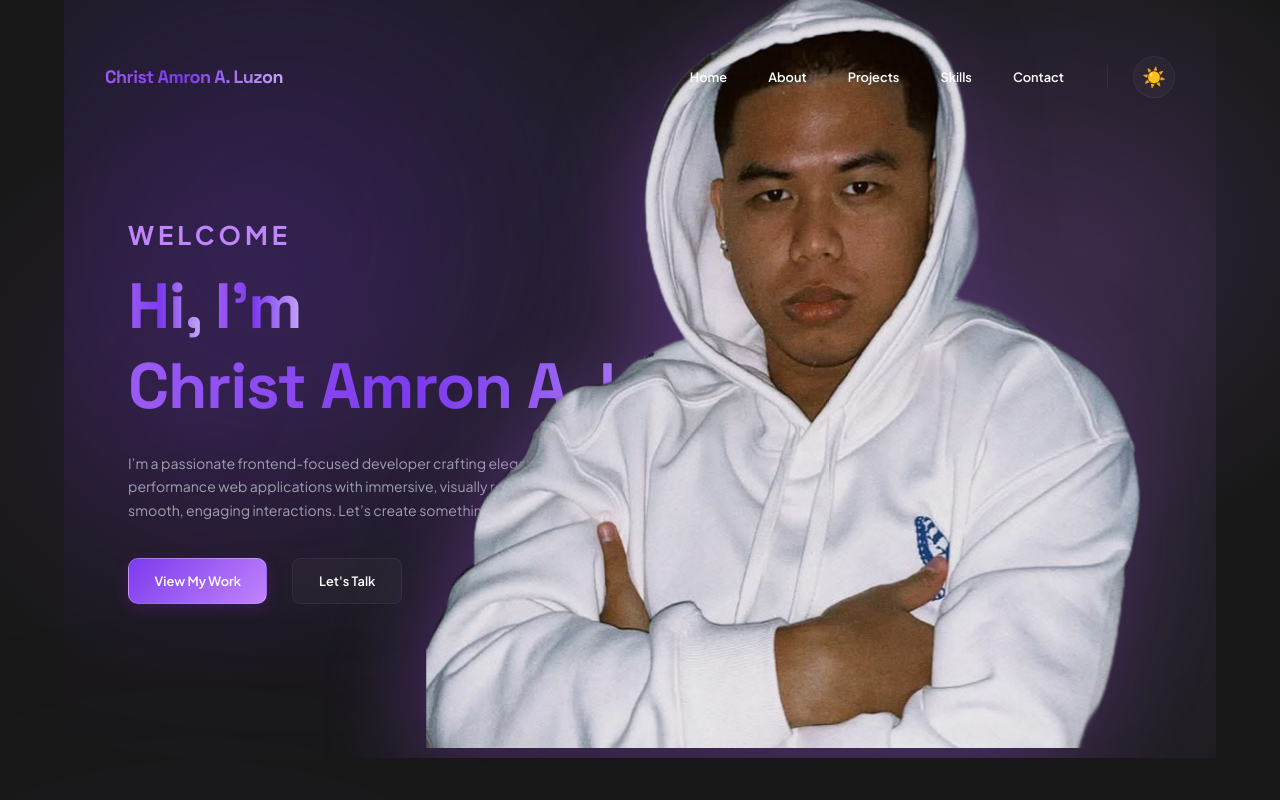
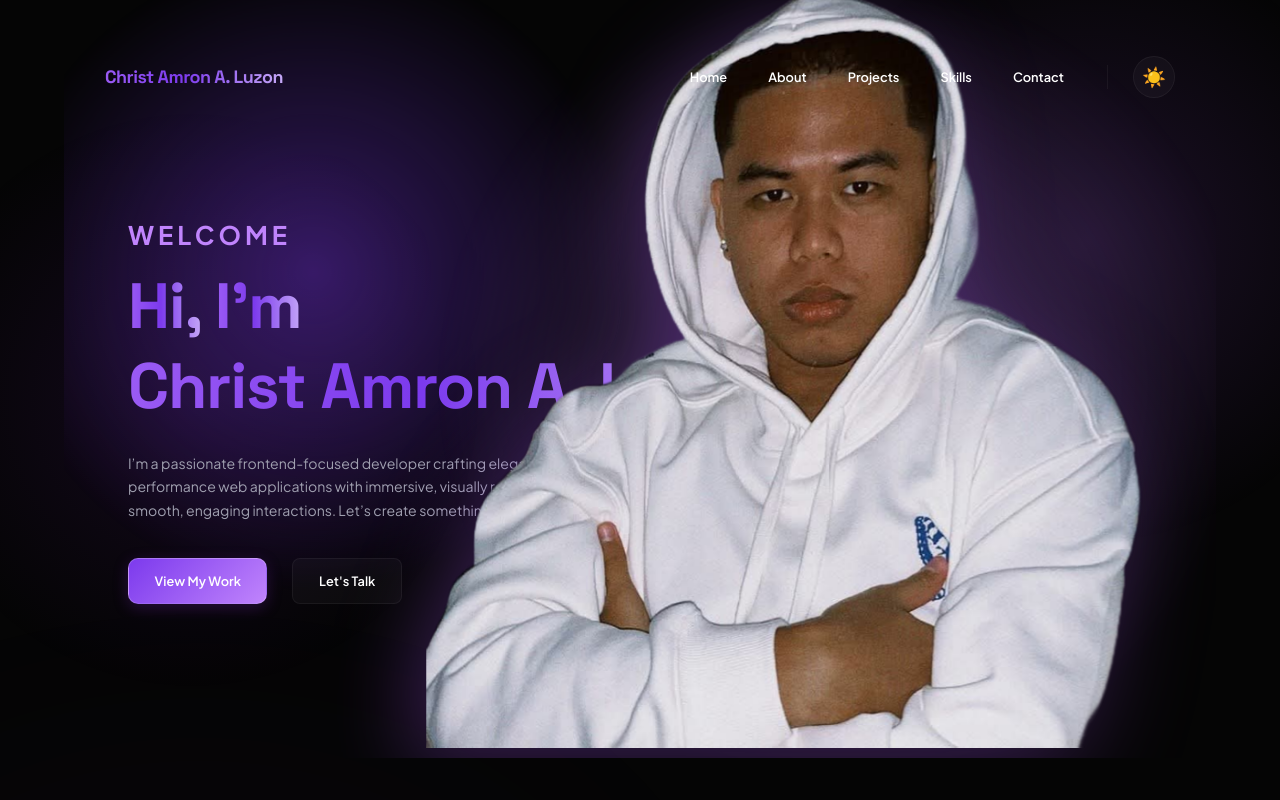
Before and after one commit to Chanluzon/Digital-portfolio, a React (Vite) app in the folder frontend/: page / in a window 1280 px wide. Shown: the top 800 px of the page. Built offline with nearby package versions, Linux system fonts and the light colour scheme; no server answers.

Commit message:
optimize scroll

```diff
--- a/frontend/src/App.jsx
+++ b/frontend/src/App.jsx
@@ -12,7 +12,7 @@ import Contact from './components/Contact';
 function App() {
   useEffect(() => {
     const lenis = new Lenis({
-      duration: 1.2,
+      duration: 0.8, // Decreased duration makes it feel punchier and less 'laggy'
       easing: (t) => Math.min(1, 1.001 - Math.pow(2, -10 * t)),
       direction: 'vertical',
       gestureDirection: 'vertical',
@@ -68,8 +68,8 @@ function App() {
           padding: '0 5%',
           borderRadius: 0,
           border: 'none',
-          backdropFilter: 'blur(16px)',
-          WebkitBackdropFilter: 'blur(16px)'
+          background: 'transparent',
+          boxShadow: 'none'
         }}>
           <Hero />
           <About />
--- a/frontend/src/components/Contact.jsx
+++ b/frontend/src/components/Contact.jsx
@@ -127,10 +127,10 @@ const Contact = () => {
           </p>
           <div style={{ display: 'flex', flexDirection: 'column', gap: '20px', color: 'var(--text-primary)', fontSize: '1.1rem' }}>
             <div style={{ display: 'flex', alignItems: 'center', gap: '15px' }}>
-              <span style={{ color: 'var(--accent-light)', fontSize: '1.3rem' }}>✉</span> christamron.luzon@gmail.com
+              <span style={{ color: 'var(--accent-light)', fontSize: '1.3rem' }}>✉</span>  christamron.luzon@gmail.com
             </div>
             <div style={{ display: 'flex', alignItems: 'center', gap: '15px' }}>
-              <span style={{ color: 'var(--accent-light)', fontSize: '1.3rem' }}>📍</span> San Jose, San Juan, Southern Leyte
+              <span style={{ color: 'var(--accent-light)', fontSize: '1.3rem' }}>📍</span>Cebu City, Cebu 6000, Philippines.
             </div>
           </div>
         </div>
@@ -206,8 +206,8 @@ const Contact = () => {
             maxWidth: '500px',
             width: '90%'
           }}>
-             <h3 className="heading-display" style={{ fontSize: '2.5rem', color: 'var(--text-primary)', marginBottom: '15px' }}>Inquiry Received</h3>
-             <p style={{ color: 'var(--text-secondary)', fontSize: '1.15rem', lineHeight: 1.6 }}>Thank you for reaching out. Your message has been successfully delivered, and I will be in touch with you shortly.</p>
+            <h3 className="heading-display" style={{ fontSize: '2.5rem', color: 'var(--text-primary)', marginBottom: '15px' }}>Inquiry Received</h3>
+            <p style={{ color: 'var(--text-secondary)', fontSize: '1.15rem', lineHeight: 1.6 }}>Thank you for reaching out. Your message has been successfully delivered, and I will be in touch with you shortly.</p>
           </div>
         </div>
       )}
--- a/frontend/src/components/CustomCursor.jsx
+++ b/frontend/src/components/CustomCursor.jsx
@@ -102,8 +102,7 @@ const CustomCursor = () => {
           background: '#fff',
           borderRadius: '50%',
           pointerEvents: 'none',
-          zIndex: 9999,
-          mixBlendMode: 'difference'
+          zIndex: 9999
         }}
       />
       <div
--- a/frontend/src/components/Hero.jsx
+++ b/frontend/src/components/Hero.jsx
@@ -32,9 +32,9 @@ const Hero = () => {
       "-=1.1" // Deep overlap
     );
 
-    // Idle float animations
-    gsap.to('.hero-orb-1', { y: "-=50", x: "+=30", duration: 4, yoyo: true, repeat: -1, ease: 'sine.inOut' });
-    gsap.to('.hero-orb-2', { y: "+=60", x: "-=40", duration: 5, yoyo: true, repeat: -1, ease: 'sine.inOut' });
+    // Idle float animations (removed y so it doesn't fight ScrollTrigger!)
+    gsap.to('.hero-orb-1', { x: "+=30", duration: 4, yoyo: true, repeat: -1, ease: 'sine.inOut' });
+    gsap.to('.hero-orb-2', { x: "-=40", duration: 5, yoyo: true, repeat: -1, ease: 'sine.inOut' });
 
     // Parallax background orbs on scroll
     gsap.to('.hero-orb-1', {
@@ -81,14 +81,14 @@ const Hero = () => {
       position: 'relative',
       overflow: 'hidden' // Keeps parallax inside
     }}>
-      {/* Decorative Blur Orbs with class for parallax */}
+      {/* Decorative Blur Orbs with class for parallax (optimized for scroll performance) */}
       <div className="hero-orb-1" style={{
-        position: 'absolute', top: '5%', left: '0%', width: '400px', height: '400px',
-        background: 'var(--accent)', filter: 'blur(150px)', opacity: 0.5, borderRadius: '50%', zIndex: -1
+        position: 'absolute', top: '-10%', left: '-10%', width: '700px', height: '700px',
+        background: 'radial-gradient(circle at center, var(--accent) 0%, transparent 65%)', opacity: 0.4, zIndex: -1, pointerEvents: 'none', willChange: 'transform'
       }}></div>
       <div className="hero-orb-2" style={{
-        position: 'absolute', bottom: '5%', right: '0%', width: '500px', height: '500px',
-        background: 'var(--accent-light)', filter: 'blur(180px)', opacity: 0.3, borderRadius: '50%', zIndex: -1
+        position: 'absolute', bottom: '-10%', right: '-10%', width: '900px', height: '900px',
+        background: 'radial-gradient(circle at center, var(--accent-light) 0%, transparent 65%)', opacity: 0.25, zIndex: -1, pointerEvents: 'none', willChange: 'transform'
       }}></div>
 
       <div style={{
@@ -158,10 +158,10 @@ const Hero = () => {
 
         {/* Right Side: Image Content */}
         <div className="hero-element" style={{ flex: '0 0 45%', display: 'flex', justifyContent: 'flex-end', position: 'relative', alignSelf: 'flex-end', minWidth: 0, zIndex: 5 }}>
-          {/* Subtle glow directly behind the image */}
+          {/* Subtle glow directly behind the image (optimized) */}
           <div style={{
-            position: 'absolute', top: '0', right: '0', width: '100%', height: '100%',
-            background: 'var(--accent)', filter: 'blur(150px)', opacity: 0.3, borderRadius: '50%', zIndex: -1
+            position: 'absolute', top: '0', right: '-10%', width: '120%', height: '120%',
+            background: 'radial-gradient(circle at center, var(--accent) 0%, transparent 70%)', opacity: 0.25, zIndex: -1, pointerEvents: 'none', willChange: 'transform'
           }}></div>
 
           <div style={{ position: 'absolute', bottom: 'clamp(-30px, -4vw, -60px)', right: '-15%', pointerEvents: 'none', display: 'flex', justifyContent: 'flex-end', zIndex: 0 }}>
--- a/frontend/src/index.css
+++ b/frontend/src/index.css
@@ -39,10 +39,37 @@ body {
   color: var(--text-primary);
   min-height: 100vh;
   overflow-x: hidden;
+}
+
+body::before {
+  content: '';
+  position: fixed;
+  top: 0; left: 0;
+  width: 100%; height: 100%;
   background-image:
     radial-gradient(circle at 15% 50%, rgba(107, 33, 168, 0.15), transparent 25%),
     radial-gradient(circle at 85% 30%, rgba(168, 85, 247, 0.15), transparent 25%);
-  background-attachment: fixed;
+  z-index: -10;
+  pointer-events: none;
+}
+
+/* Custom Scrollbar */
+::-webkit-scrollbar {
+  width: 12px;
+}
+
+::-webkit-scrollbar-track {
+  background: var(--bg-color);
+}
+
+::-webkit-scrollbar-thumb {
+  background: var(--glass-border);
+  border-radius: 10px;
+  border: 3px solid var(--bg-color);
+}
+
+::-webkit-scrollbar-thumb:hover {
+  background: var(--accent);
 }
 
 /* Glassmorphism Classes */
```
